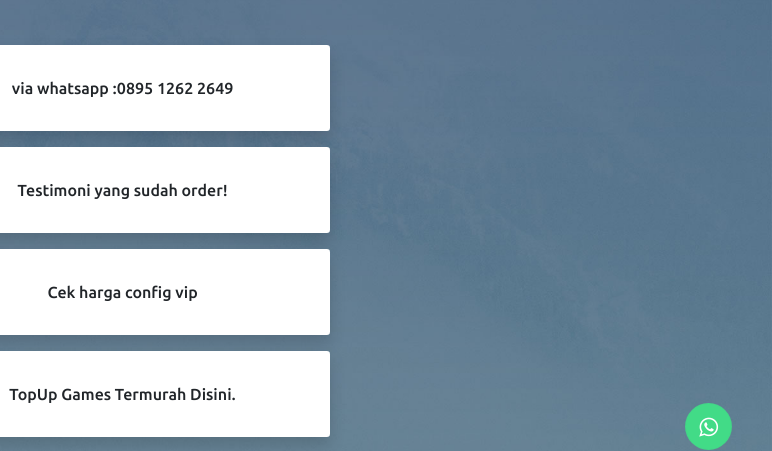
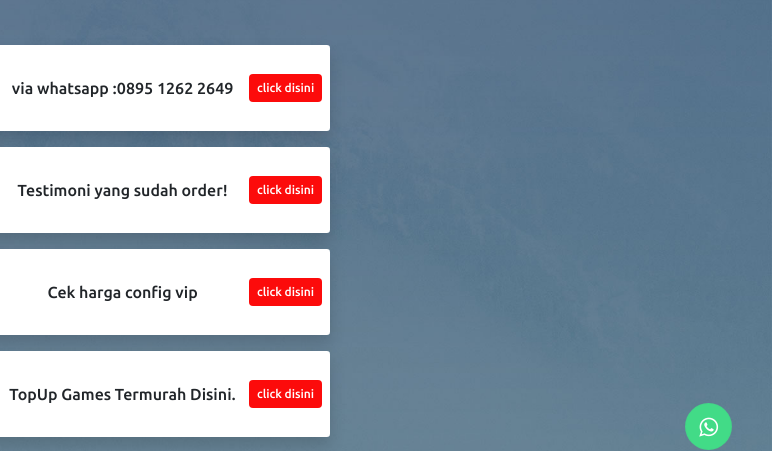
Before and after one commit to wibySTORE/VenzyStore, a plain HTML site: page index.html in a window 1280 px wide. Shown: the part 308-759 px from the top of the page, 508-1280 px from the left. Drawn offline with nearby package versions, Linux system fonts and the light colour scheme.

Commit message:
Update style.css

```diff
--- a/assets/css/style.css
+++ b/assets/css/style.css
@@ -16,7 +16,7 @@ a {
 	text-decoration: none !important;
 }
 body .bg-success {
-    background-color: #ffffff!important;
+    background-color: #fc0b0b!important;
 }
 .profile img {
     width: 100px;
```
